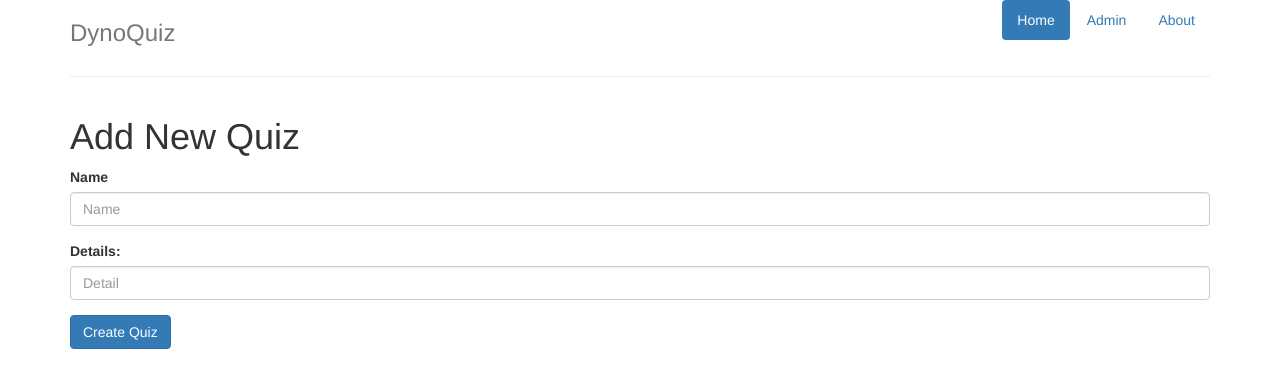
After one commit to schretzilla/DynamicQuizProject, a Django app: page /dynoquiz/quiz/newquiz/ in a window 1280 px wide. The commit adds this page. Shown: the top 388 px of the page. Run offline with Django 3.2, Linux system fonts and the light colour scheme; some libraries are stand-ins or nearby versions.

Commit message:
Added pages for creating new quizes

```diff
--- a/dynoquiz/dynoquiz/templates/dynoquiz/index.html
+++ b/dynoquiz/dynoquiz/templates/dynoquiz/index.html
@@ -21,6 +21,7 @@
         {% else %}
             <p>No quizes available.</p>
         {% endif %}
+            <a href="{% url 'dynoquiz:new_quiz' %}" class="btn btn-primary"}>Create Quiz</a>
         </div>
     </div>
 
--- /dev/null
+++ b/dynoquiz/dynoquiz/templates/dynoquiz/newquiz.html
@@ -0,0 +1,26 @@
+{% extends "dynoquiz/base.html" %}
+
+{% block content %}
+<div class="row">
+    <div class="col-lg-12">
+
+
+    <h1>Add New Quiz</h1>
+
+        <form action="{% url 'dynoquiz:create_quiz' %}" method="post">
+            {% csrf_token %}
+            <div class="form-group">
+                <label for="quiz-name">Name</label>
+                <input type="text" class="form-control" id="quiz-name" name="quiz-name" placeholder="Name">
+            </div>
+            <div class="form-group">
+                <label for="quiz-detail">Details:</label>
+                <input type="text" class="form-control" id="quiz-details" name="quiz-details" placeholder="Detail">
+            </div>
+
+            <input type="submit" value="Create Quiz" class="btn btn-primary" />
+        </form>
+
+    </div> <!-- / col-lg-12 -->
+</div> <!-- /Row -->
+{% endblock %}
--- a/dynoquiz/dynoquiz/urls.py
+++ b/dynoquiz/dynoquiz/urls.py
@@ -4,11 +4,16 @@ from . import views
 
 urlpatterns = [
     #Home Page
+    #url(arg1 = just for visual url, ar2=method to use, arg3= alias to ref this )
     url(r'^quiz/$', views.index, name='index'),
     #Quiz Question Details
     url(r'^quiz/(?P<quiz_id>[0-9]+)/$', views.quizdetail, name='quiz_detail'),
     #Vote on Quiz
     url(r'^quiz/(?P<quiz_id>[0-9]+)/vote/$', views.vote, name ='vote'),
     #Results of Quiz
-    url(r'^quiz/(?P<quiz_id>[0-9]+)/results/$', views.results, name='results')
+    url(r'^quiz/(?P<quiz_id>[0-9]+)/results/$', views.results, name='results'),
+    #New Quiz Form
+    url(r'^quiz/newquiz/$', views.newquiz, name='new_quiz'),
+    #Create New Quiz
+    url(r'^quiz/createquiz/$', views.createquiz, name='create_quiz')
 ]
--- a/dynoquiz/dynoquiz/views.py
+++ b/dynoquiz/dynoquiz/views.py
@@ -1,6 +1,7 @@
 from django.shortcuts import render
 from django.http import HttpResponseRedirect, HttpResponse
 from django.core.urlresolvers import reverse
+from django.utils import timezone
 
 from .models import Quiz, Question, Choice
 
@@ -42,3 +43,15 @@ def results(request, quiz_id):
     quiz = Quiz.objects.get(pk=quiz_id)
     context = {'quiz': quiz}
     return render(request, 'dynoquiz/results.html', context)
+
+def newquiz(request):
+    return render(request, 'dynoquiz/newquiz.html', context=None)
+
+def createquiz(request):
+    name = request.POST['quiz-name']
+    details = request.POST['quiz-details']
+    today = timezone.now()
+    quiz = Quiz(quiz_name=name, quiz_details=details, date_created=today)
+    quiz.save()
+
+    return HttpResponseRedirect(reverse('dynoquiz:index'))
```
Also changed, not shown: dynoquiz/db.sqlite3, 2 other files.
